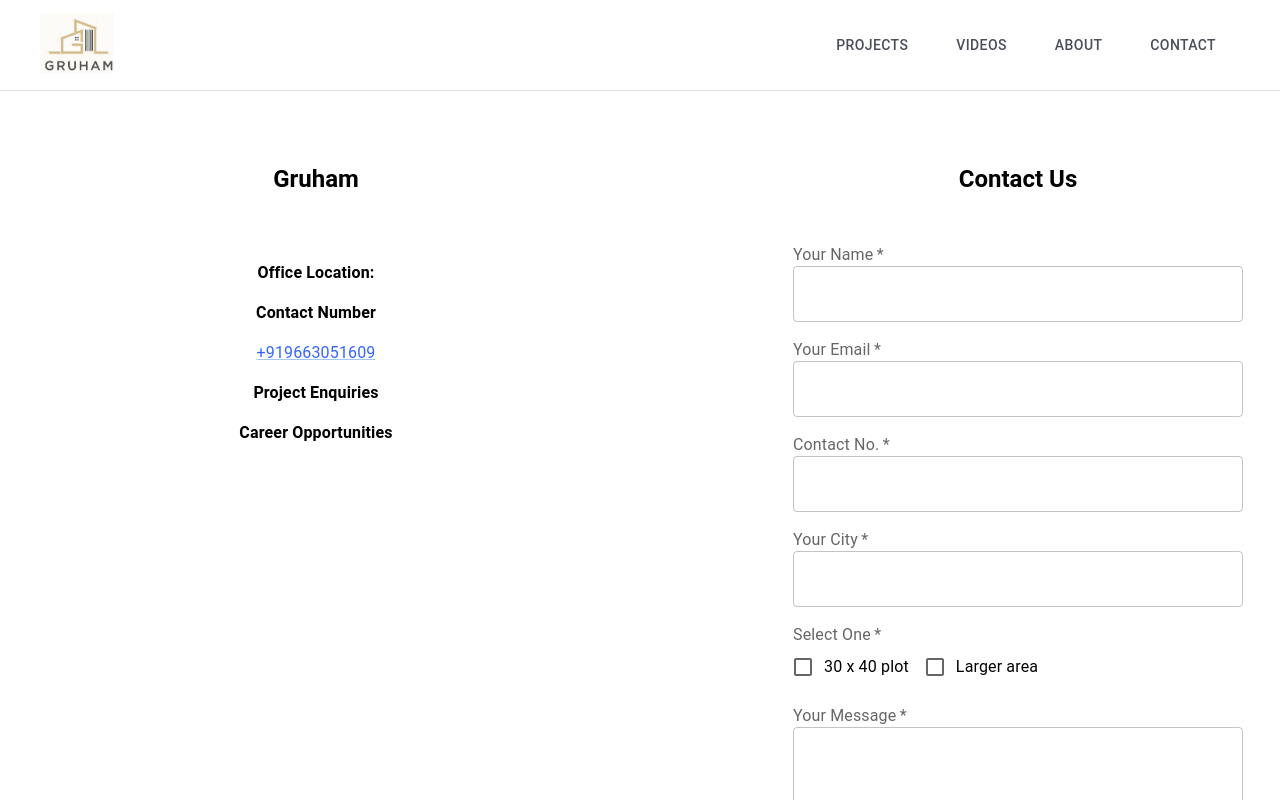
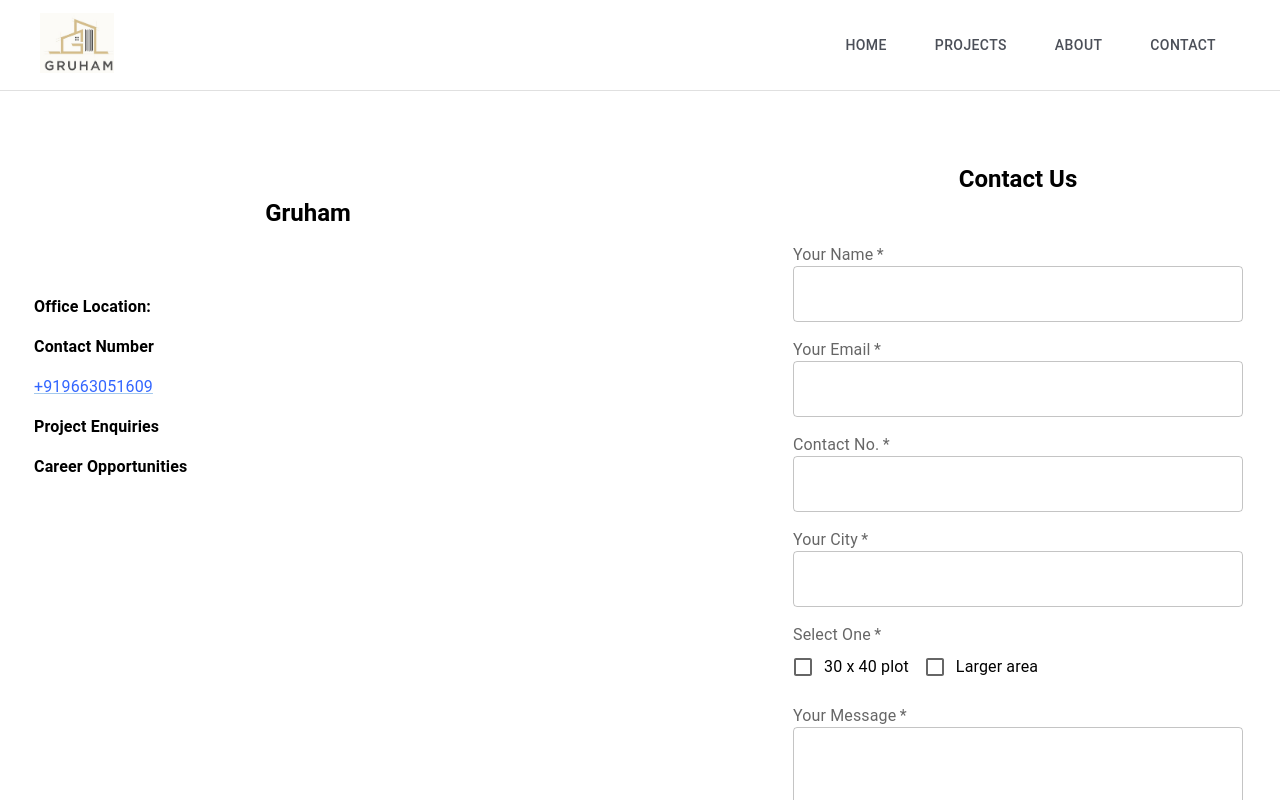
Before and after one commit to Rudreshcg/gruham, a React (Create React App) app: page /contact in a window 1280 px wide. Shown: the top 800 px of the page. Built offline with nearby package versions, Linux system fonts and the light colour scheme; the HTML template or start-up script is replaced by a standard one.

Commit message:
change videos to home remove video section

```diff
--- a/src/App.tsx
+++ b/src/App.tsx
@@ -15,7 +15,6 @@ const App: React.FC = () => {
       <Routes>
         <Route path="/" element={<Home />} />
         <Route path="/projects" element={<Projects />} />
-        <Route path="/videos" element={<Videos />} />
         <Route path="/about" element={<About />} />
         <Route path="/contact" element={<Contact />} />
       </Routes>
--- a/src/components/Contact.tsx
+++ b/src/components/Contact.tsx
@@ -19,11 +19,11 @@ const Contact: React.FC = () => {
   return (
     <Box sx={{ width: '100%', py: 9, backgroundColor: 'white', minHeight: '100vh'}}>
       <Grid container spacing={2} justifyContent="space-between" alignItems="flex-start" sx={{px: isMobile ? 3 : 0 }}>
-        <Grid item xs={12} md={7} lg={6} sx={{ textAlign: 'center' }}>
+        <Grid item xs={12} md={7} lg={6} sx={{ textAlign: 'center', padding: '50px !important' }}>
           <Typography variant="h5" sx={{ mb: 2 }}>
             <strong>Gruham</strong>
           </Typography>
-
+          <Box sx={{textAlign: 'left'}}>
           <Box sx={{ height: '50px' }} aria-hidden="true" />
           <Box>
 
@@ -60,6 +60,8 @@ const Contact: React.FC = () => {
 
             </Typography>
           </Box>
+          </Box>
+
         </Grid>
         <Grid item xs={12} md={5} sx={{ textAlign: 'center' }}>
           <Box>
--- a/src/components/Header.tsx
+++ b/src/components/Header.tsx
@@ -41,6 +41,21 @@ const Header: React.FC = () => {
             </RouterLink>
           </Box>
           <DesktopMenu>
+          <Button
+              color="inherit"
+              component={RouterLink}
+              to="/"
+              sx={{
+                color: '#4b4f58',
+                p: "16px 24px",
+                '&:hover': {
+                  color: 'blue',
+                  backgroundColor: 'inherit'
+                }
+              }}
+            >
+              HOME
+            </Button>
             <Button
               color="inherit"
               component={RouterLink}
@@ -55,21 +70,6 @@ const Header: React.FC = () => {
               }}
             >
               PROJECTS
-            </Button>
-            <Button
-              color="inherit"
-              component={RouterLink}
-              to="/videos"
-              sx={{
-                color: '#4b4f58',
-                p: "16px 24px",
-                '&:hover': {
-                  color: 'blue',
-                  backgroundColor: 'inherit'
-                }
-              }}
-            >
-              VIDEOS
             </Button>
             <Button
               color="inherit"
@@ -122,11 +122,11 @@ const Header: React.FC = () => {
         sx={{ display: { xs: 'block', md: 'none' } }}
       >
         <List sx={{ width: 250 }}>
+        <ListItem button component={RouterLink} to="/" onClick={toggleDrawer(false)}>
+            <ListItemText primary="HOME" />
+          </ListItem>
           <ListItem button component={RouterLink} to="/projects" onClick={toggleDrawer(false)}>
             <ListItemText primary="PROJECTS" />
-          </ListItem>
-          <ListItem button component={RouterLink} to="/videos" onClick={toggleDrawer(false)}>
-            <ListItemText primary="VIDEOS" />
           </ListItem>
           <ListItem button component={RouterLink} to="/about" onClick={toggleDrawer(false)}>
             <ListItemText primary="ABOUT" />
--- a/src/components/Home.tsx
+++ b/src/components/Home.tsx
@@ -6,9 +6,10 @@ import "slick-carousel/slick/slick-theme.css";
 
 // Sample images for the carousel
 const images = [
-  'https://via.placeholder.com/1200x600?text=Image+1',
-  'https://via.placeholder.com/1200x600?text=Image+2',
-  'https://via.placeholder.com/1200x600?text=Image+3'
+  'https://www.ashwinarchitects.com/3/wp-content/uploads/2023/03/best-interior-designers-in-bangalore.jpg.webp',
+  'https://www.ashwinarchitects.com/3/wp-content/uploads/2023/03/leading-residential-architects-in-bangalore.jpg.webp',
+  'https://www.ashwinarchitects.com/3/wp-content/uploads/2023/03/best-bangalore-architects.jpg.webp',
+  'https://www.ashwinarchitects.com/3/wp-content/uploads/2023/03/best-architecture-firm-in-bangalore.jpg.webp'
 ];
 
 const Home: React.FC = () => {
@@ -17,11 +18,11 @@ const Home: React.FC = () => {
   const settings = {
     dots: true,
     infinite: true,
-    speed: 500,
+    speed: 1000,
     slidesToShow: 1,
     slidesToScroll: 1,
     autoplay: true,
-    autoplaySpeed: 3000
+    autoplaySpeed: 2500
   };
 
   return (
```
